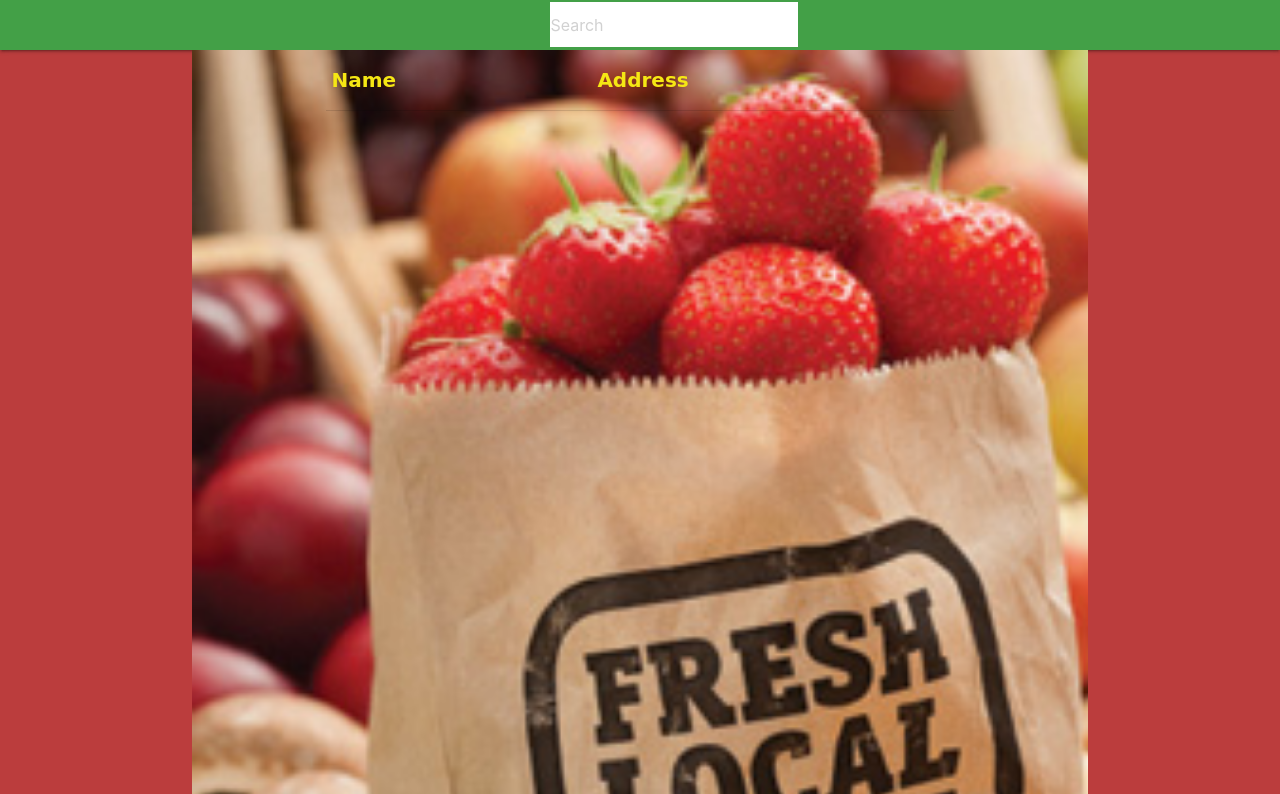
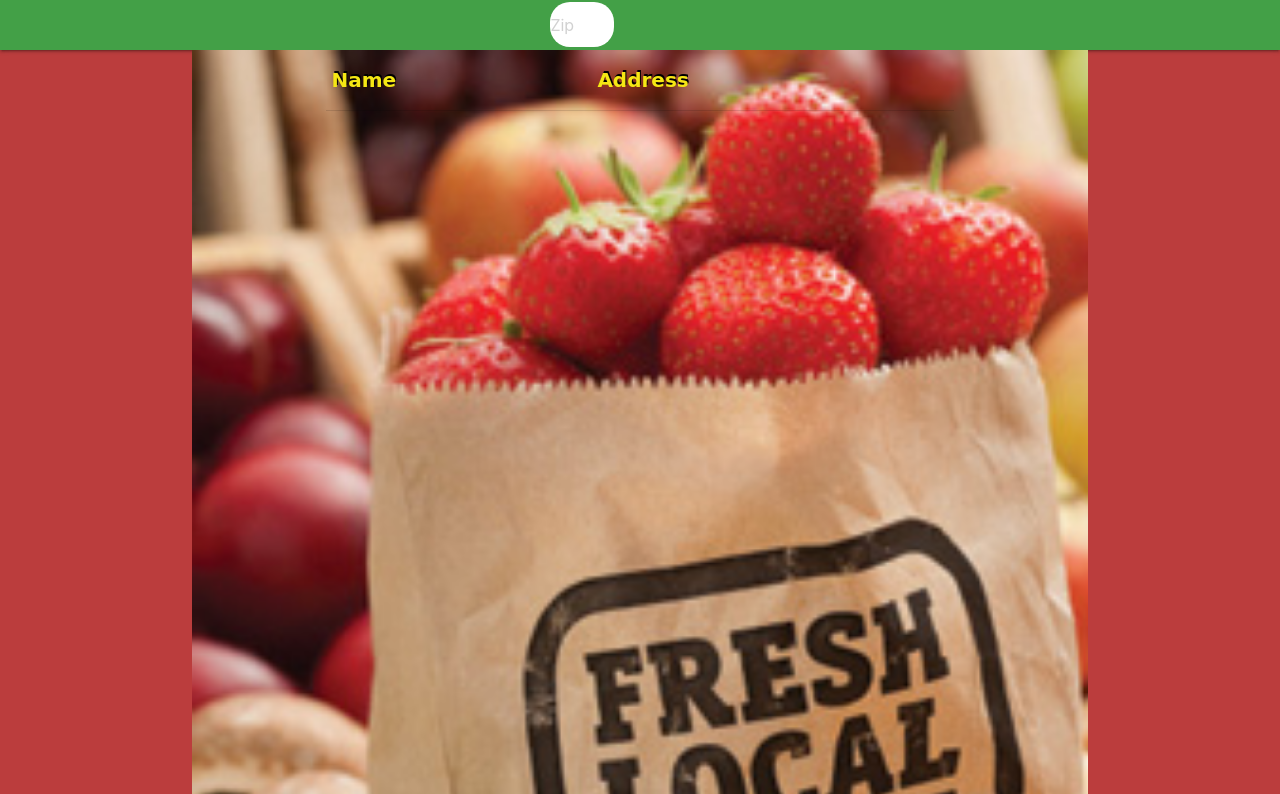
Before and after one commit to kpdavis/farmers_market_locator, a plain HTML site: page public/index.html in a window 1280 px wide. Shown: the part 62-856 px from the top of the page. Drawn offline with nearby package versions, Linux system fonts and the light colour scheme.

Commit message:
Made table more readable

```diff
--- a/public/index.html
+++ b/public/index.html
@@ -24,8 +24,8 @@
       <ul class="tabs tabs-transparent">
         <li><form>
           <div class="input-field">
-            <input id="search"type="search" placeholder="Search" min="5" max="5" autocomplete="off" autofocus required>
-            <label class="label-icon" for="search">
+            <input id="search" type="search" placeholder="Zip" min="5" max="5" autocomplete="off" autofocus required>
+
           </div>
         </form></li>
       </ul>
--- a/public/styles/master.css
+++ b/public/styles/master.css
@@ -1,5 +1,10 @@
 body{
   background-color: #bb3d3d;
+}
+#search{
+  width: 5vw;
+  border-radius: 20px;
+  text-align: left;
 }
 .img {
   height: 90vw;
@@ -18,7 +23,7 @@ body{
 }
 
 .container {
-  text-rendering: optimizeLegibility;
+  text-shadow: 1px -2px black;
   color: #f5e714;
   font-family: cursive;
   font-size: 20px;
```
